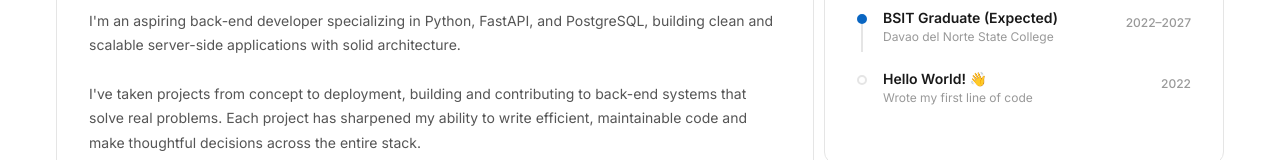
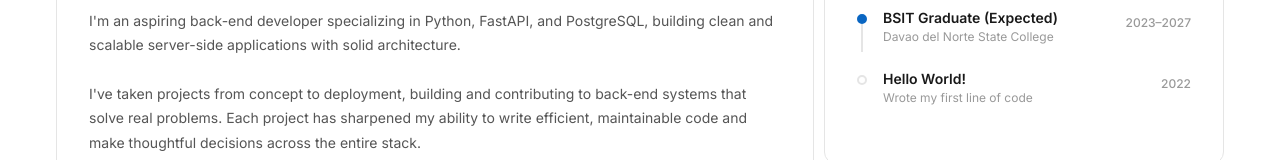
Before and after one commit to MarvinPescos/portfolio, a React (Vite) app: page / in a window 1280 px wide. Shown: the part 332-492 px from the top of the page. Built offline with nearby package versions, Linux system fonts and the light colour scheme.

Commit message:
fix: change year to 2022 -> 2023

```diff
--- a/src/components/ExperienceSection.jsx
+++ b/src/components/ExperienceSection.jsx
@@ -1,8 +1,8 @@
 import './ExperienceSection.css';
 
 const experiences = [
-  { role: 'BSIT Graduate (Expected)', desc: 'Davao del Norte State College', year: '2022–2027', active: true },
-  { role: 'Hello World! 👋', desc: 'Wrote my first line of code', year: '2022', active: false },
+  { role: 'BSIT Graduate (Expected)', desc: 'Davao del Norte State College', year: '2023–2027', active: true },
+  { role: 'Hello World! ', desc: 'Wrote my first line of code', year: '2022', active: false },
 ];
 
 export default function ExperienceSection() {
```
